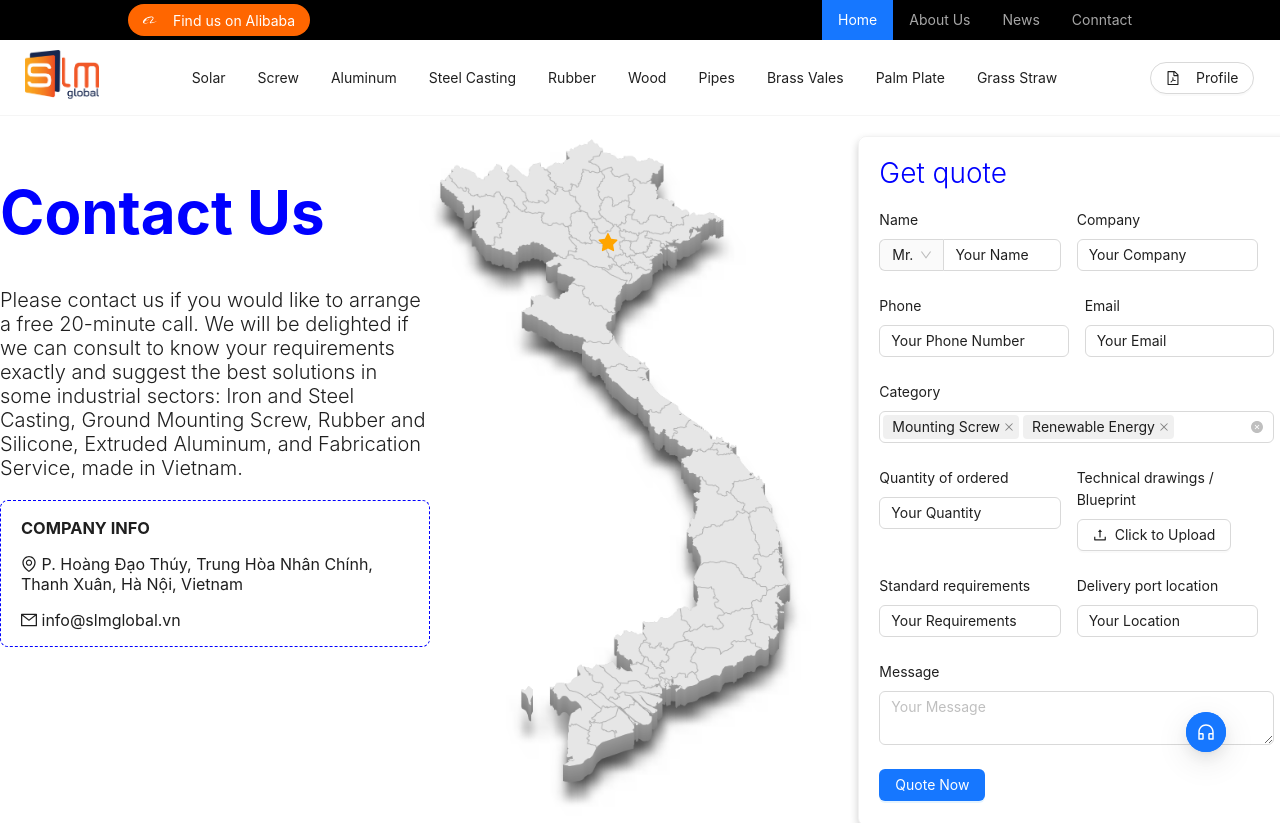
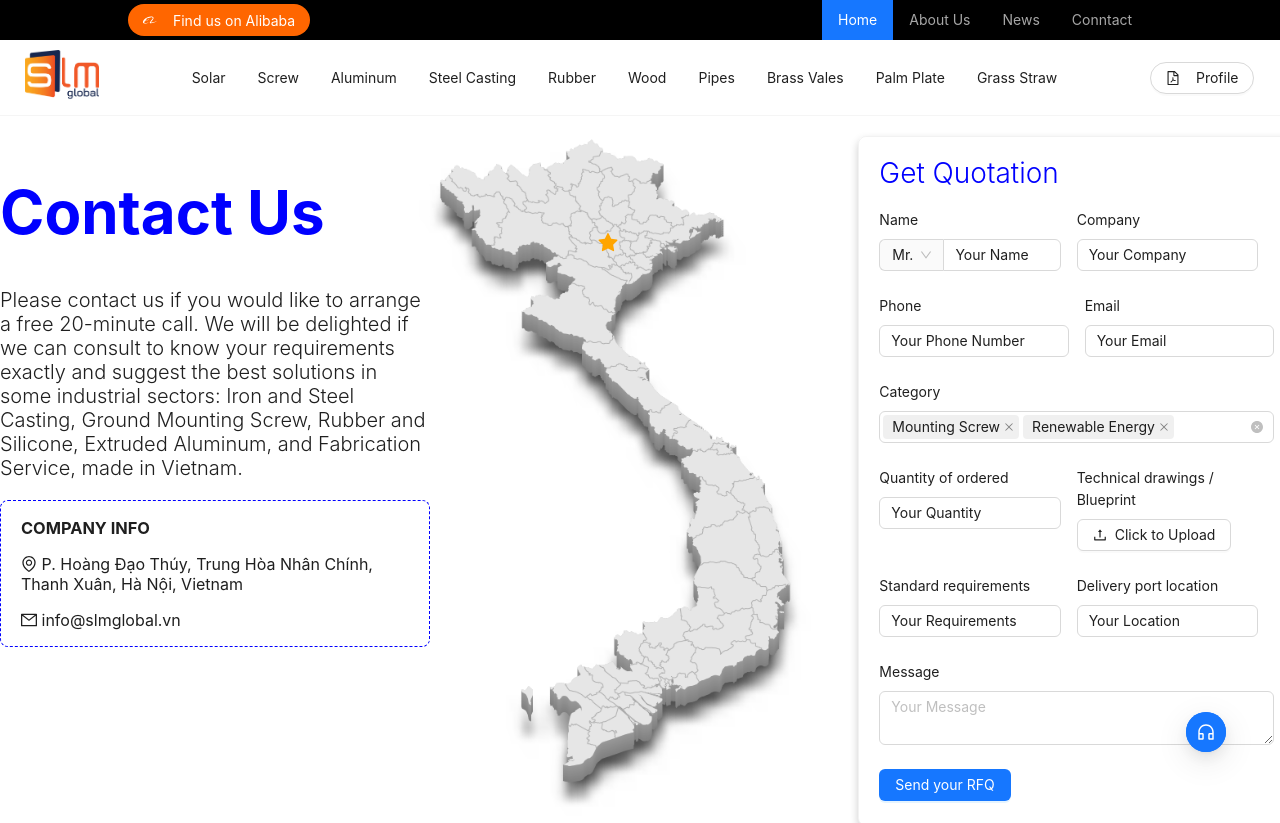
Before and after one commit to thanhtrang16490/slmglobal-fontend, a Next.js app: page /contact in a window 1280 px wide. Shown: the top 823 px of the page. Built offline with nearby package versions, Linux system fonts and the light colour scheme.

Commit message:
update contact

```diff
--- a/src/app/component/form.contact.tsx
+++ b/src/app/component/form.contact.tsx
@@ -129,7 +129,7 @@ const FormContact = () => {
         </Form.Item>
         <Form.Item>
             <Button type="primary" htmlType="submit">
-                Quote Now
+                Send your RFQ
             </Button>
         </Form.Item>
     </Form>)
--- a/src/app/contact/page.tsx
+++ b/src/app/contact/page.tsx
@@ -32,7 +32,7 @@ const ContactPage = () => {
                     </Col>
 
                     <Col xs={24} sm={24} md={8} style={{ border: 'solid 1px #0d0d0d0d', borderRadius: '8px', padding: '0 20px 0', boxShadow: '0px 4px 8px rgba(0, 0, 0, 0.2)' }}>
-                        <h1 style={{ color: 'blue', fontWeight: '300' }}>Get quote</h1>
+                        <h1 style={{ color: 'blue', fontWeight: '300' }}>Get Quotation</h1>
                         <FormContact />
                     </Col>
                 </Content>
```
